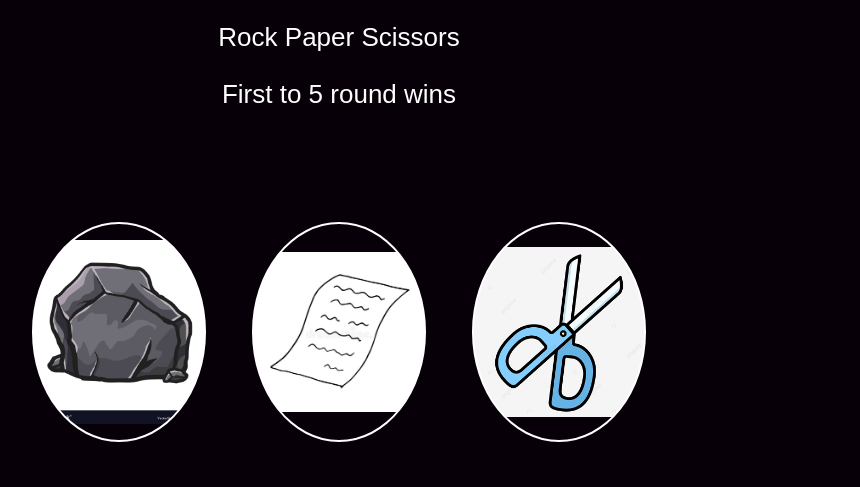
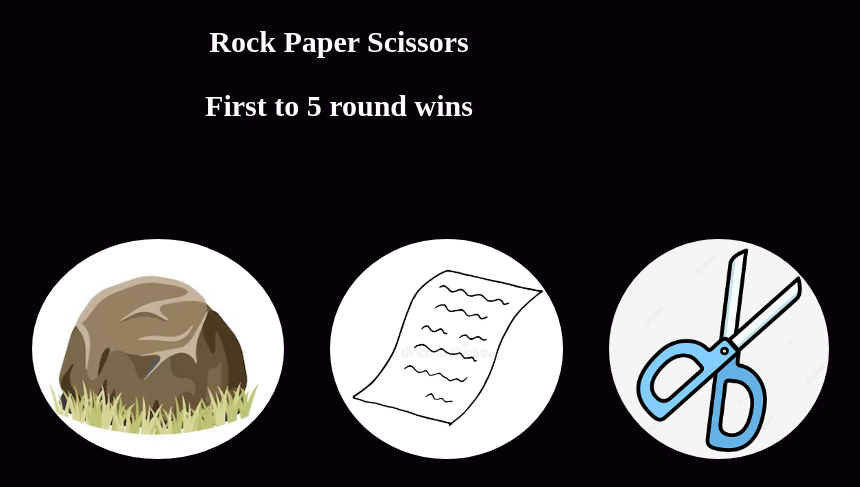
Before and after one commit to Dilip2406/Rockpaper, a plain HTML site: page index.html in a window 1280 px wide. Shown: the whole page, without its empty margins (301-1161 px from the left). Drawn offline with Linux system fonts and the light colour scheme.

Commit message:
Remove button and add image element for transformation after mouse hover

```diff
--- a/index.html
+++ b/index.html
@@ -7,9 +7,10 @@
     <title>Document</title>
     <style>
         *{
-            font-family: fantasy,monospace;
+            font-family: 'Times New Roman', Times, serif;
+
             color:#fff;
-            font-size: 26px;
+            font-size: 30px;
             background-color: #080008;
         }
 
@@ -91,10 +92,22 @@
         }
         h2{
             text-align: center;
-            font-weight: 500;
+            font-weight: 800;
+            font-size: 30px;
         }
         p{
             text-align: center;
+           font-weight: 600;
+
+        }
+        img{
+            background-color: white;
+            border-radius: 50%;
+        }
+        img:hover{
+            transform: scale(1.1);
+            box-shadow: 0 0 1rem yellow;
+            border-color: yellow;
         }
     </style>
 </head>
@@ -102,9 +115,9 @@
     <h2>Rock Paper Scissors</h2>
     <p>First to 5 round wins</p>
     <div class="container">
-    <button class="Rock" id="1" ></button>
-    <button class="Paper" id="2" ></button>
-    <button class="Scissors" id="3"> </button>
+    <img class="Rock" id="1" src="./Rock.jpeg" />
+    <img class="Paper" id="2" src="./paper.jpg"/>
+    <img class="Scissors" id="3" src="./scissors.jpg"/>
     </div>
     <div class="score">
         <span class="compscore"></span> <span class="playerscore"></span>
--- a/rockpaper.js
+++ b/rockpaper.js
@@ -1,8 +1,8 @@
 let playerscore=0;
 let compscore=0;
 
-const button=document.querySelectorAll('button');
-button.forEach(button => button.addEventListener('click',respond))
+const img=document.querySelectorAll('img');
+img.forEach(img => img.addEventListener('click',respond))
 
 function respond(e)
 {
@@ -23,7 +23,7 @@ function respond(e)
         div.innerHTML=`Player Wins!!<br><br> Refresh the page to play again.`;
         playerscore=0;
         compscore=0;
-        button.forEach(button => button.removeEventListener('click',respond));
+        img.forEach(img => img.removeEventListener('click',respond));
 
     }
     else if (compscore===5)
@@ -31,7 +31,7 @@ function respond(e)
         div.innerHTML=`Computer Wins!!<br><br> Refresh the page to play again.`;
         playerscore=0;
         compscore=0;
-        button.forEach(button => button.removeEventListener('click',respond));
+        img.forEach(img => img.removeEventListener('click',respond));
 
     }
    console.log(playerscore);
```
Also changed, not shown: Rock.jpeg (added), rock.jpg (deleted).
